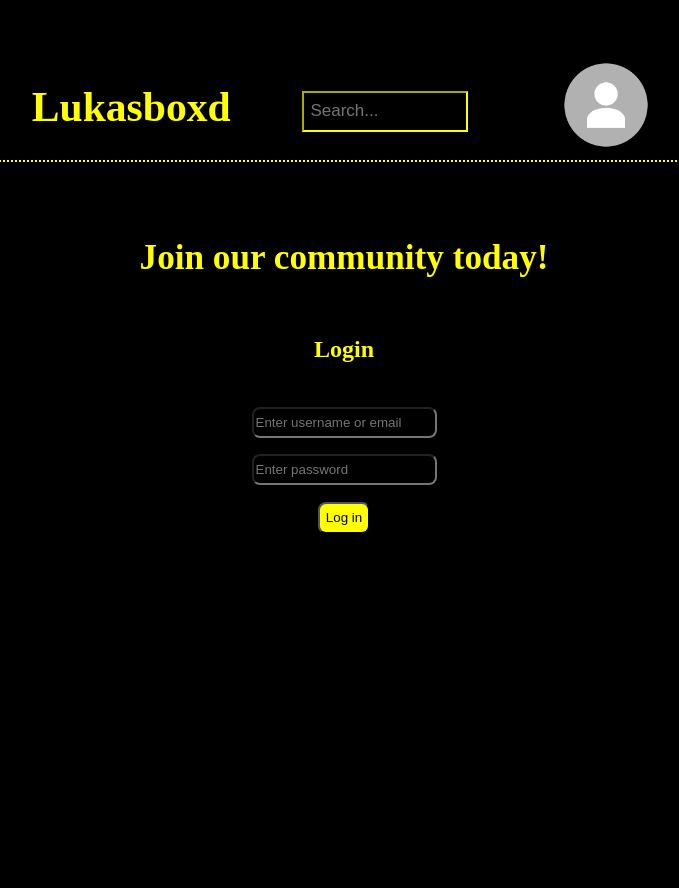
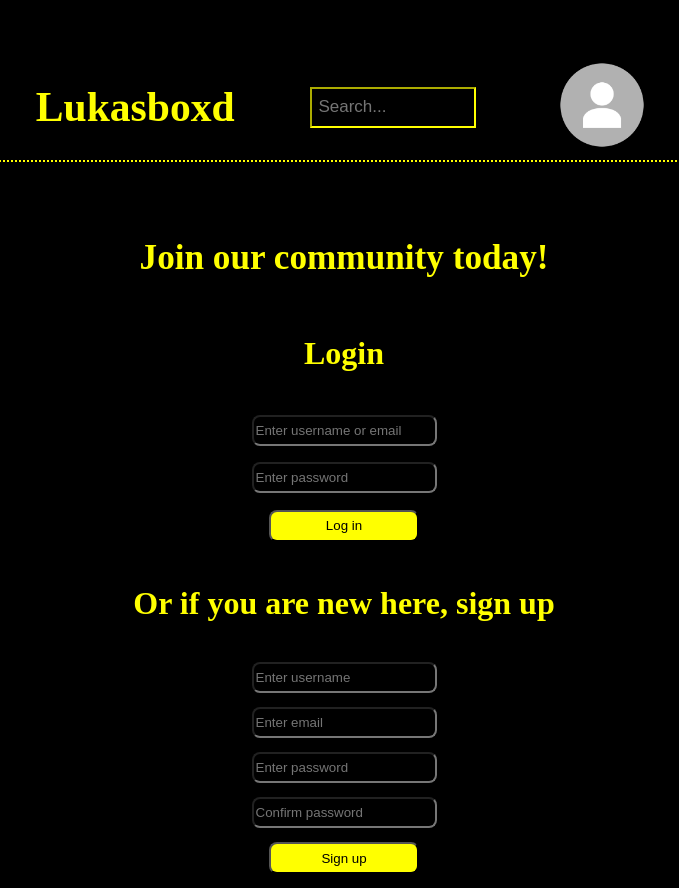
Before and after one commit to 0skarskiold/GA, a PHP site: page /login.html in a window 1280 px wide. Shown: the whole page, without its empty margins (296-975 px from the left). Before the commit the page ends 532 px from the top, so only its background shows below. Run offline with PHP 8.4, Linux system fonts and the light colour scheme.

Commit message:
Gjorde typ klart login sidan

```diff
--- a/css/style.css
+++ b/css/style.css
@@ -24,6 +24,10 @@
     width: auto;
 }
 
+h2{
+    font-size: 2rem;
+}
+
 header{
     grid-area: hdr;
     display: flex;
@@ -45,18 +49,15 @@
     text-decoration: none;
 }
 
-input{
-    height: 25px;
-    width: 150px;
-}
+
 
 input[type=text] {
     float: right;
     padding: 6px;
     border-color: yellow;
-    margin-top: 8px;
-    margin-right: 16px;
     font-size: 17px;
+    height: 25px;
+    width: 150px;
 }
 
 #welcome{
@@ -72,7 +73,9 @@
     flex-direction: row;
     justify-content: space-evenly;
     align-items: center;
-    width: 100%;
+    width: 59.5vw;
+    margin: auto;
+    overflow-x: hidden;
 }
 
 #list{
@@ -82,8 +85,12 @@
     align-items: center;
     overflow: auto;
     white-space: nowrap;
-    width: 100%;
     scroll-behavior: smooth;
+    gap: 45px;
+    list-style: none;
+    margin-left: 20px;
+    width: inherit;
+    overflow-x: scroll;
 }
 
 /*Tar bort scrollbaren men ser till att den fortfarande funkar*/
@@ -102,12 +109,12 @@
 
 #arrow_left{
     position: absolute;
-    left: 0;
+    left: 10vw;
 }
 
 #arrow_right{
     position: absolute;
-    right: 0;
+    right: 10vw;
 }
 
 #pop_reviews{
@@ -223,9 +230,26 @@
     height: 20vh;
 }
 
-#login form input{
+.enter_field{
     width: inherit;
     border-radius: 8px;
+    height: 25px;
+}
+
+#signup{
+    grid-area: sig;
+    display: flex;
+    flex-direction: column;
+    justify-content: space-evenly;
+    align-items: center;
+}
+
+#signup form{
+    display: flex;
+    flex-direction: column;
+    justify-content: space-evenly;
+    align-items: center;
+    height: 30vh;
 }
 
 .submit_button{
@@ -233,8 +257,10 @@
     color: black;
     border-radius: 8px;
     height: 4vh;
+    width: 150px;
 }
 
 .submit_button:hover{
     cursor:pointer;
+    font-style: bold;
 }
--- a/js/script.js
+++ b/js/script.js
@@ -6,12 +6,12 @@
         const content_scroll_width = content.scrollWidth;
         let content_scoll_left = content.scrollLeft;
         btn_right.addEventListener('click', () => {
-            content_scoll_left += 735;
+            content_scoll_left += 1500;
             if (content_scoll_left >= content_scroll_width) { content_scoll_left = content_scroll_width; }
             content.scrollLeft = content_scoll_left;
         });
         btn_left.addEventListener('click', () => {
-            content_scoll_left -= 735;
+            content_scoll_left -= 1500;
             if (content_scoll_left <= 0) {
                 content_scoll_left = 0;
             }
--- a/login.html
+++ b/login.html
@@ -27,9 +27,22 @@
             Login
         </h2>
         <form action="INSERT HÄR LUKAS" method="LUKAS SNÄLLA FIXA">
-            <input type="Username" placeholder="Enter username or email">
-            <input type="password" placeholder="Enter password">
+            <input type="Username" placeholder="Enter username or email" class="enter_field">
+            <input type="password" placeholder="Enter password" class="enter_field">
             <input type="submit" value="Log in" class="submit_button">
+        </form>
+    </section>
+
+    <section id="signup">
+        <h2>
+            Or if you are new here, sign up
+        </h2>
+        <form action="INSERT HÄR LUKAS" method="LUKAS SNÄLLA FIXA">
+            <input type="Username" placeholder="Enter username" class="enter_field">
+            <input type="Username" placeholder="Enter email" class="enter_field">
+            <input type="password" placeholder="Enter password" class="enter_field">
+            <input type="password" placeholder="Confirm password" class="enter_field">
+            <input type="submit" value="Sign up" class="submit_button">
         </form>
     </section>
 
```
Also changed, not shown: index.html (line endings or trailing spaces).
